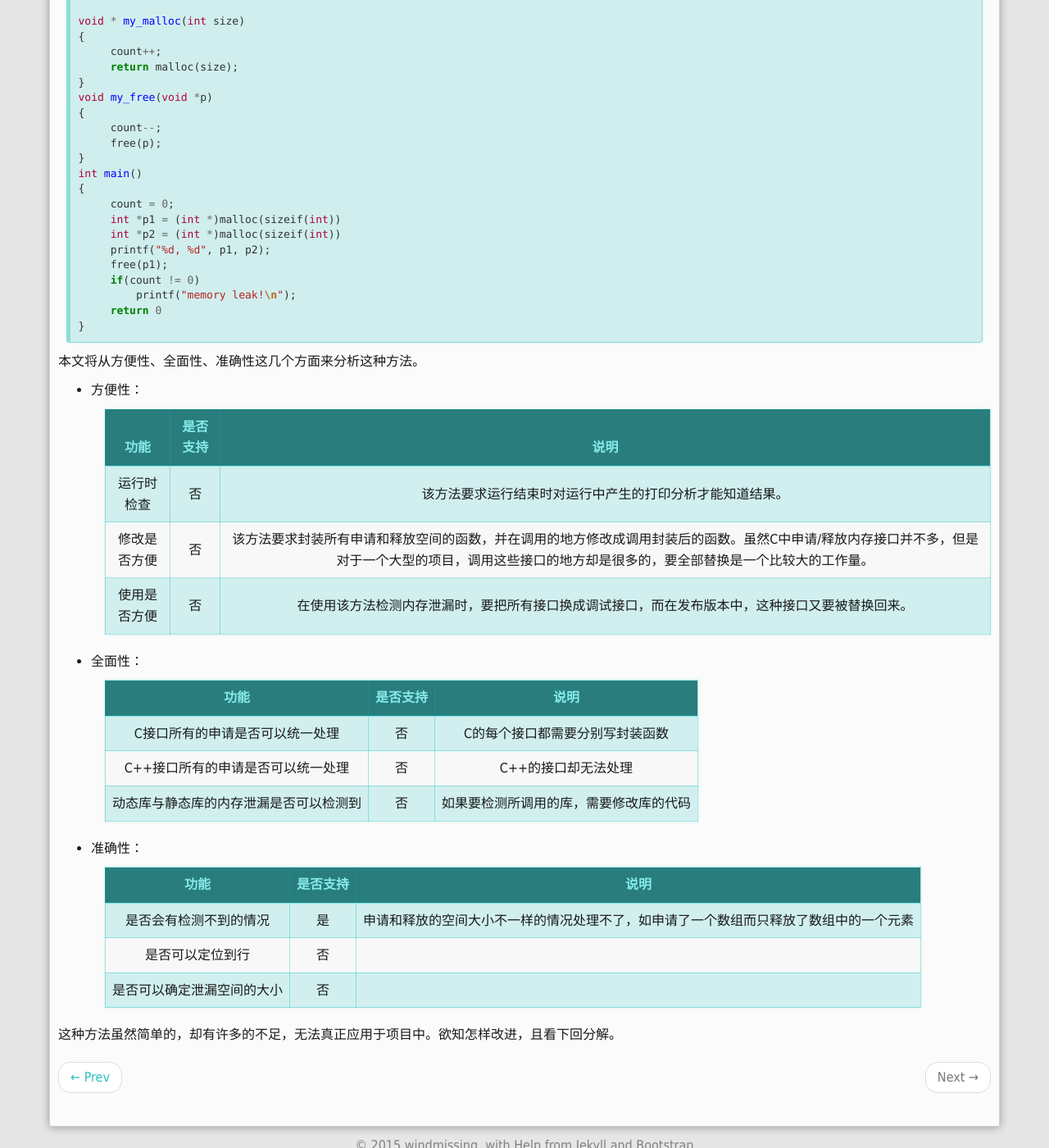
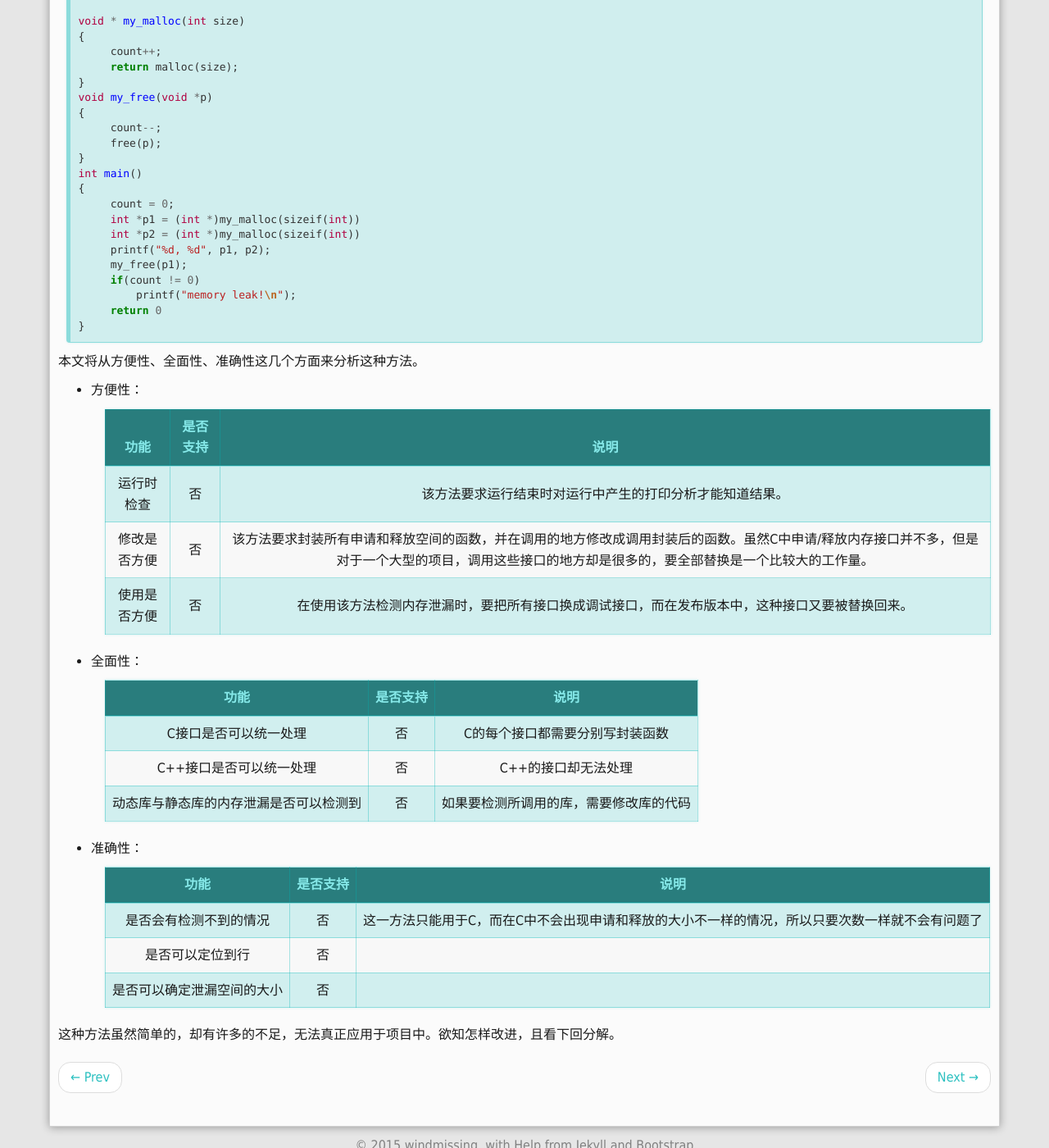
Before and after one commit to windmissing/windmissing.github.io, a Jekyll site: the page built from _posts/2015-12-27-memory-leak-in-linux-1.md, in a window 1280 px wide and 1400 px high, scrolled down 836 px. Shown: the whole window at 82% size. Built offline with Jekyll 4.4.1, drawn with Linux system fonts in a browser that asks for light colours; Markdown is read by kramdown in place of the engine named in the settings; comment, search, counter and statistics services are not loaded; some of the changed text lies outside the part shown.

Commit message:
memory leak in linux, customize malloc/free

````diff
--- a/_posts/2015-12-27-memory-leak-in-linux-1.md
+++ b/_posts/2015-12-27-memory-leak-in-linux-1.md
@@ -21,7 +21,7 @@ int main()
 ```
 <!-- more -->
 
-随着时间的推移，泄漏的内存越来越多，可用的内存越来越少，轻则某些行为失败，重则系统崩溃。
+随着时间的推移，泄漏的内存越来越多，可用的内存越来越少，轻则性能受损，重则系统崩溃。
 
 一般情况下，当发生内存泄漏时，系统重启一下就可以把泄漏的内存收回了。但是对于linux，通常跑的是服务器程序，不可以随意重启，内存泄漏的问题就变得更加严重了。
 
@@ -54,10 +54,10 @@ void my_free(void *p)
 int main()
 {
      count = 0;
-     int *p1 = (int *)malloc(sizeif(int))
-     int *p2 = (int *)malloc(sizeif(int))
+     int *p1 = (int *)my_malloc(sizeif(int))
+     int *p2 = (int *)my_malloc(sizeif(int))
      printf("%d, %d", p1, p2);
-     free(p1);
+     my_free(p1);
      if(count != 0)
          printf("memory leak!\n");
      return 0
@@ -78,15 +78,15 @@ int main()
 
 |功能|是否支持|说明
 |:---:|:---:|:---:|
-|C接口所有的申请是否可以统一处理|否|C的每个接口都需要分别写封装函数
-|C++接口所有的申请是否可以统一处理|否|C++的接口却无法处理
+|C接口是否可以统一处理|否|C的每个接口都需要分别写封装函数
+|C++接口是否可以统一处理|否|C++的接口却无法处理
 |动态库与静态库的内存泄漏是否可以检测到|否|如果要检测所调用的库，需要修改库的代码
 
 - 准确性：
 
 |功能|是否支持|说明
 |:---:|:---:|:---:|
-|是否会有检测不到的情况|是|申请和释放的空间大小不一样的情况处理不了，如申请了一个数组而只释放了数组中的一个元素
+|是否会有检测不到的情况|否|这一方法只能用于C，而在C中不会出现申请和释放的大小不一样的情况，所以只要次数一样就不会有问题了
 |是否可以定位到行|否|
 |是否可以确定泄漏空间的大小|否|
 
````
Also changed, not shown: _posts/2015-12-28-memory-leak-in-linux-2.md (added, +130 -0 lines), 1 other file.
